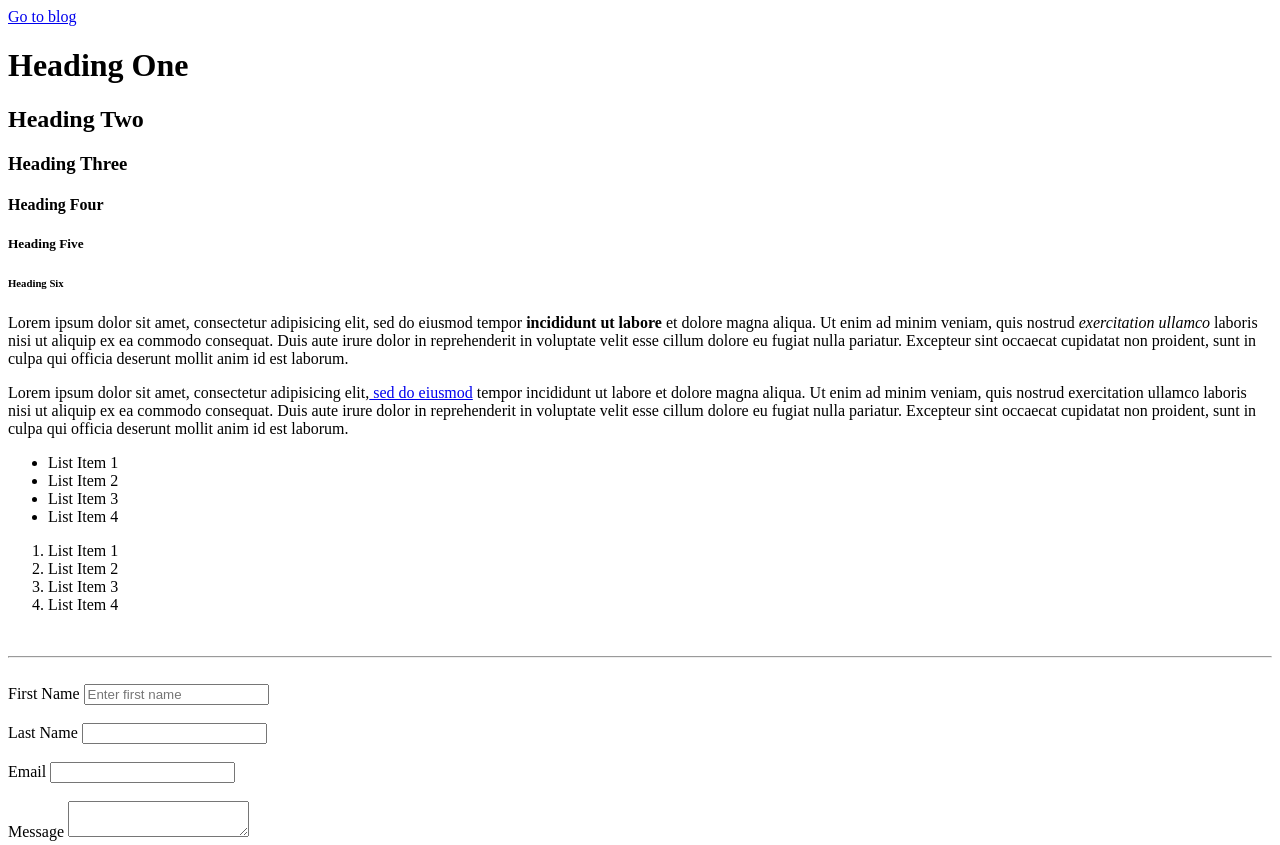
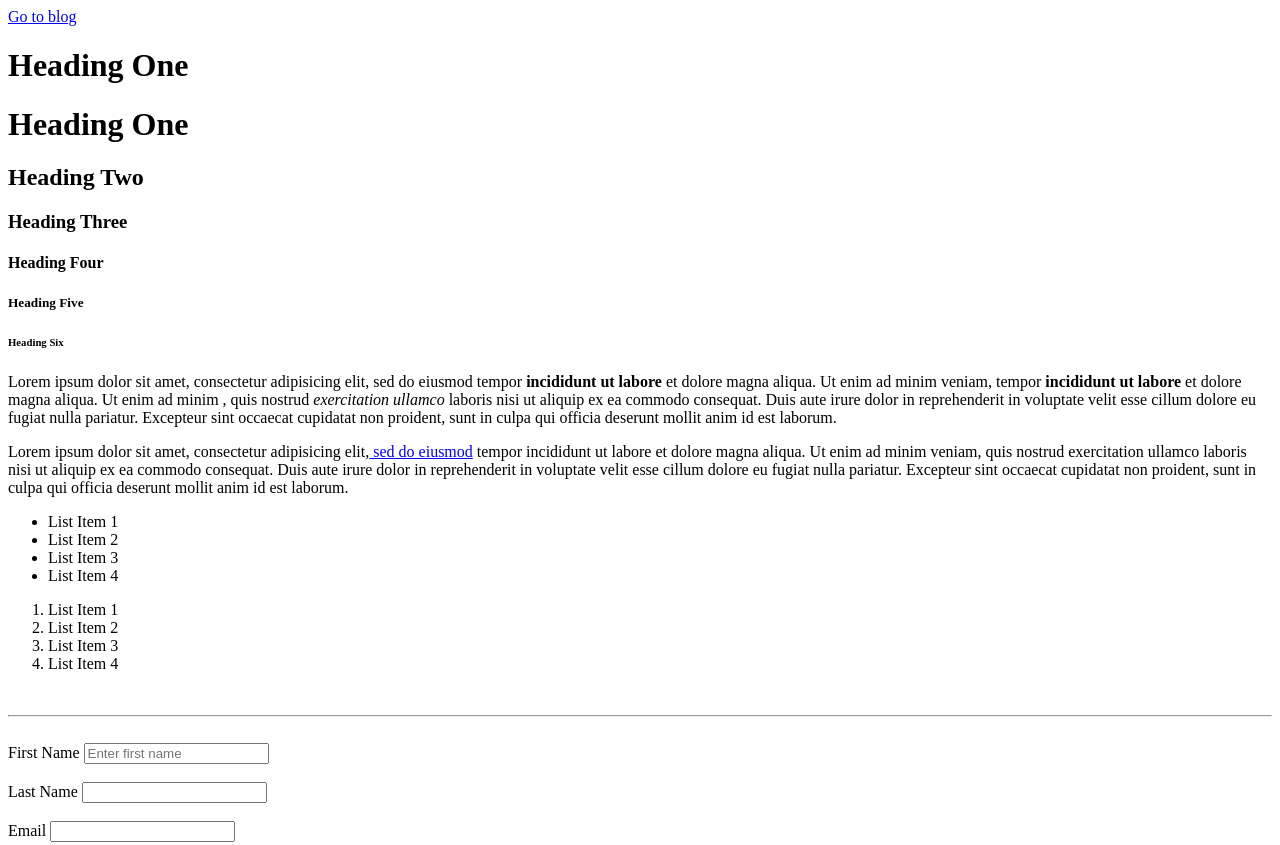
Before and after one commit to yakobbe/HtmlSample, a plain HTML site: page index.html in a window 1280 px wide. Shown: the top 845 px of the page. Drawn offline with Linux system fonts and the light colour scheme.

Commit message:
Update index.html

```diff
--- a/index.html
+++ b/index.html
@@ -7,6 +7,7 @@
 	<a href="blog.html">Go to blog</a>
 <!--Heading -->
 	<h1>Heading One </h1>
+	<h1>Heading One</h1>
 	<h2>Heading Two</h2>
 	<h3>Heading Three</h3>
 	<h4>Heading Four</h4>
@@ -17,6 +18,7 @@
 <p>
 	Lorem ipsum dolor sit amet, consectetur adipisicing elit, sed do eiusmod
 	tempor <strong>incididunt ut labore</strong> et dolore magna aliqua. Ut enim ad minim veniam,
+	tempor <strong>incididunt ut labore</strong> et dolore magna aliqua. Ut enim ad minim ,
 	quis nostrud <em>exercitation ullamco</em> laboris nisi ut aliquip ex ea commodo
 	consequat. Duis aute irure dolor in reprehenderit in voluptate velit esse
 	cillum dolore eu fugiat nulla pariatur. Excepteur sint occaecat cupidatat non
```
